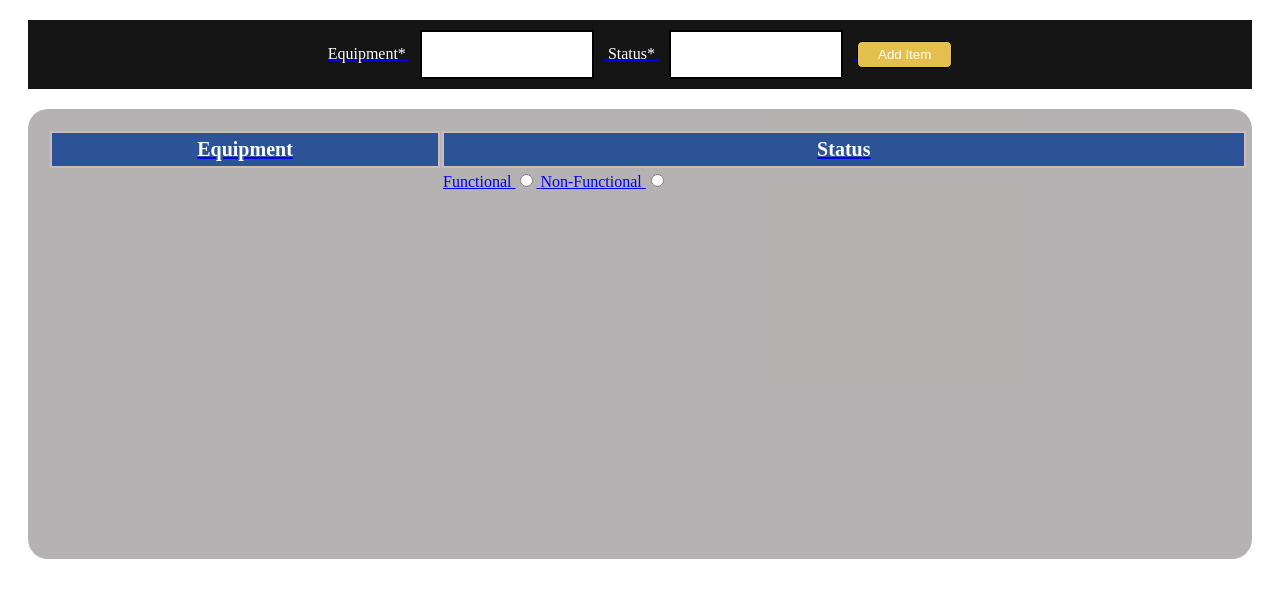
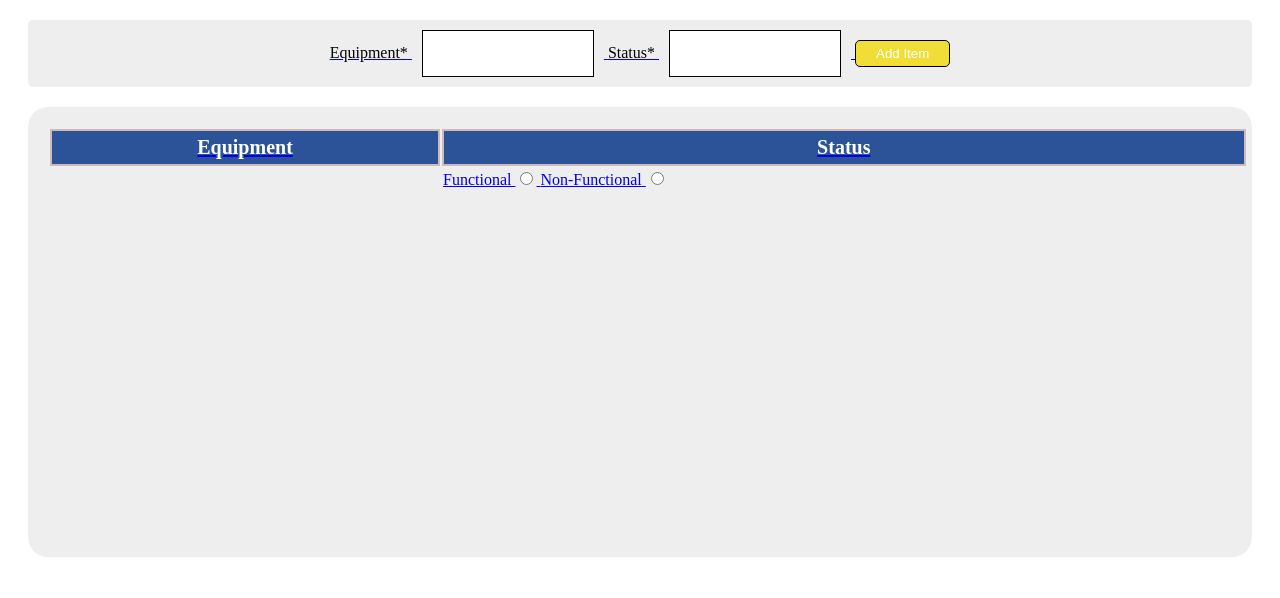
Before and after one commit to deestablismentalism/ajijijiji, a PHP site: page /FinalsProject/kitchenStatus.php in a window 1280 px wide. Shown: the part 133-731 px from the top of the page. Run offline with PHP 8.4, Linux system fonts and the light colour scheme; the visitor is signed in with stand-in values (Sample User, id 1); some libraries are stand-ins or nearby versions.

Commit message:
Update kitchenLog.css

```diff
--- a/FinalsProject/css/kitchenLog.css
+++ b/FinalsProject/css/kitchenLog.css
@@ -2,24 +2,25 @@
     margin: 20px;
     display: flex;
     justify-content: space-evenly;
-    background-color: #151516;
+    background-color: #EEEEEE;
+    border-radius: 5px;
 }
 .kitFormContainer input {
     margin: 10px;
     padding: 10px;
     width: 150px;
     height: 25px;
-    border: 2px solid black;
+    border: 1px solid black;
     background-color: #fff;
 }
 .kitFormContainer label {
-    color: #fff;
+    color: #000;
 }
 .kitFormContainer button {
     padding: 5px 20px;
     border: 1px solid #000;
     border-radius: 5px;
-    background-color: #e4bf50;
+    background-color: #F0DE36;
     color: #fff;
     cursor: pointer;
 }
@@ -28,7 +29,7 @@
     align-content: flex-start;
     flex-wrap: wrap;
     margin: 20px;
-    background-color: rgba(149, 146, 146, 0.7);
+    background-color: #EEEEEE;
     border-radius: 20px;
     height: 450px;
     overflow-y: auto;
```
